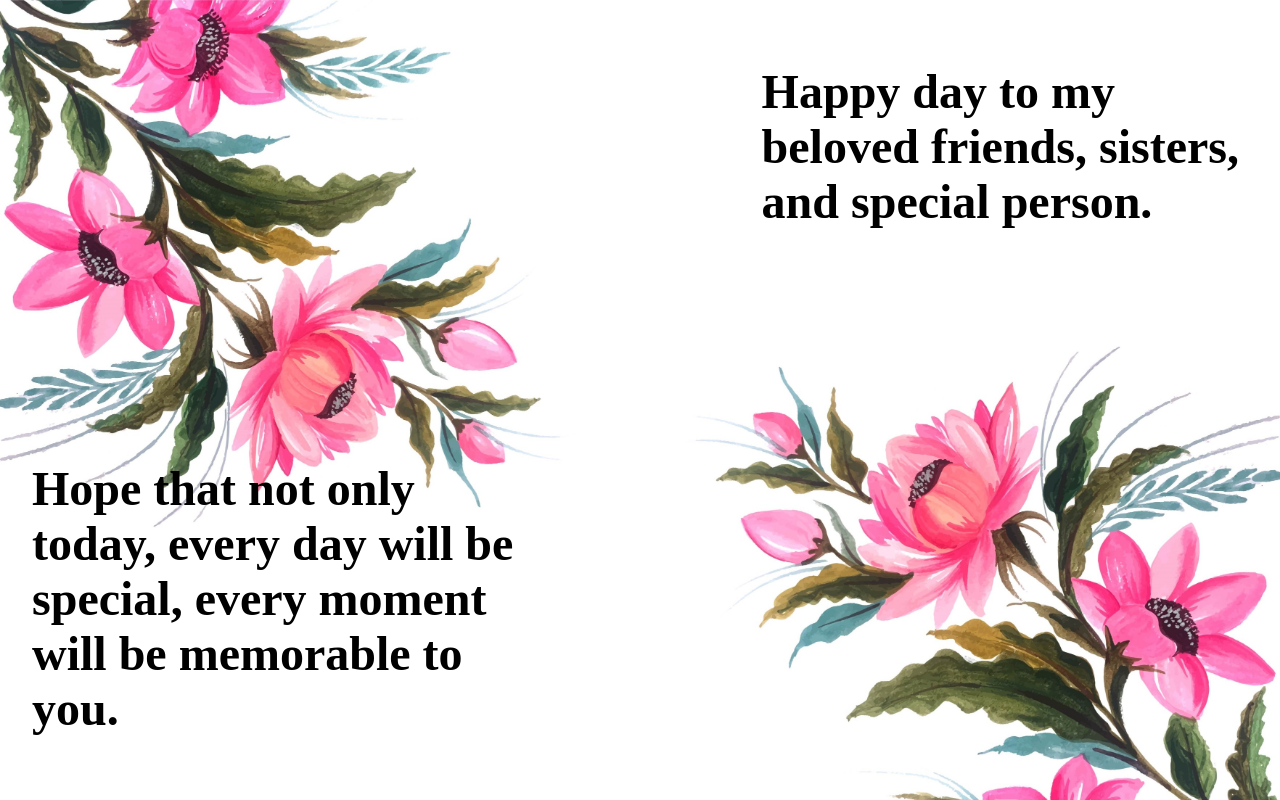
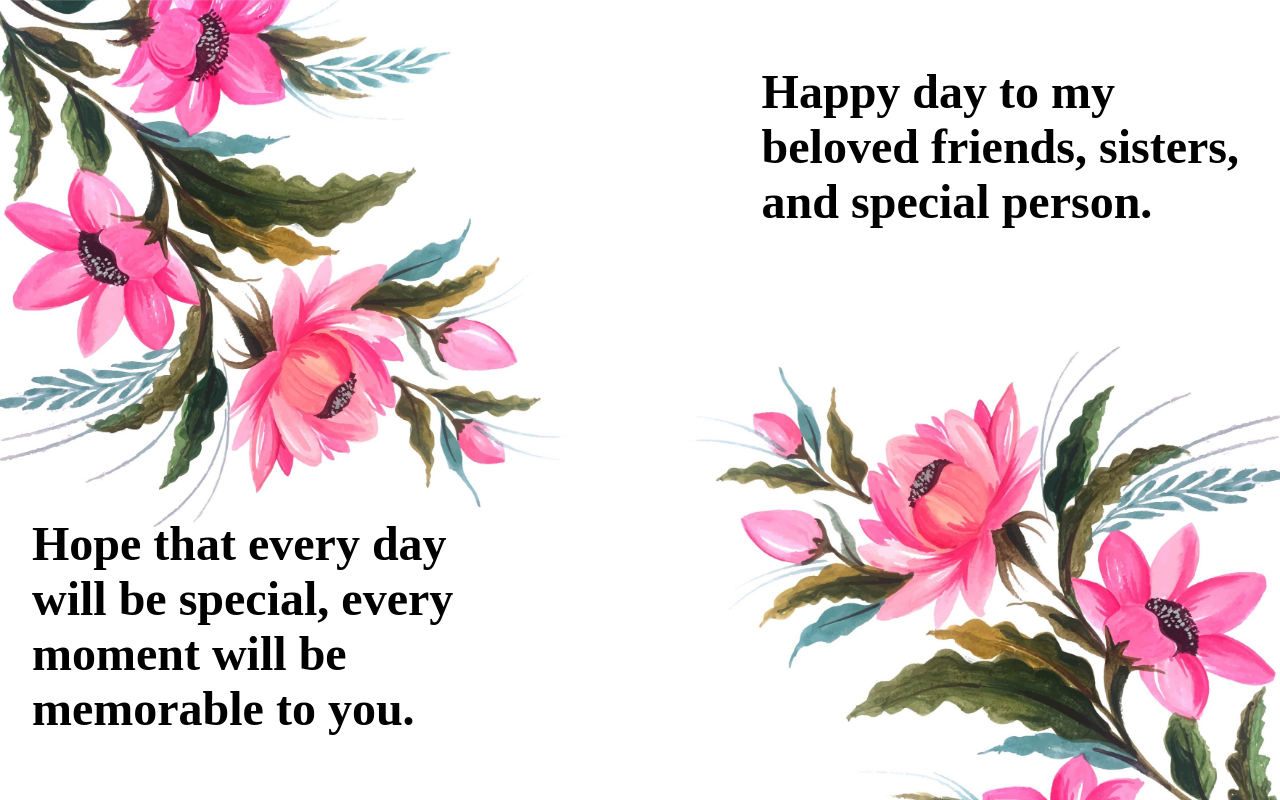
Before and after one commit to nhantran3395/happy-day, a Next.js app: page / in a window 1280 px wide. Built offline with nearby package versions, Linux system fonts and the light colour scheme; a web font is replaced by a local one.

Commit message:
style: change quote content

```diff
--- a/pages/index.tsx
+++ b/pages/index.tsx
@@ -29,8 +29,8 @@ const Home: NextPage = () => {
         </div>
         <div className={styles.boxBottomLeft}>
           <h1 className={styles.quote}>
-            Hope that not only today, every day will be special, every moment
-            will be memorable to you.
+            Hope that every day will be special, every moment will be memorable
+            to you.
           </h1>
         </div>
       </div>
```
